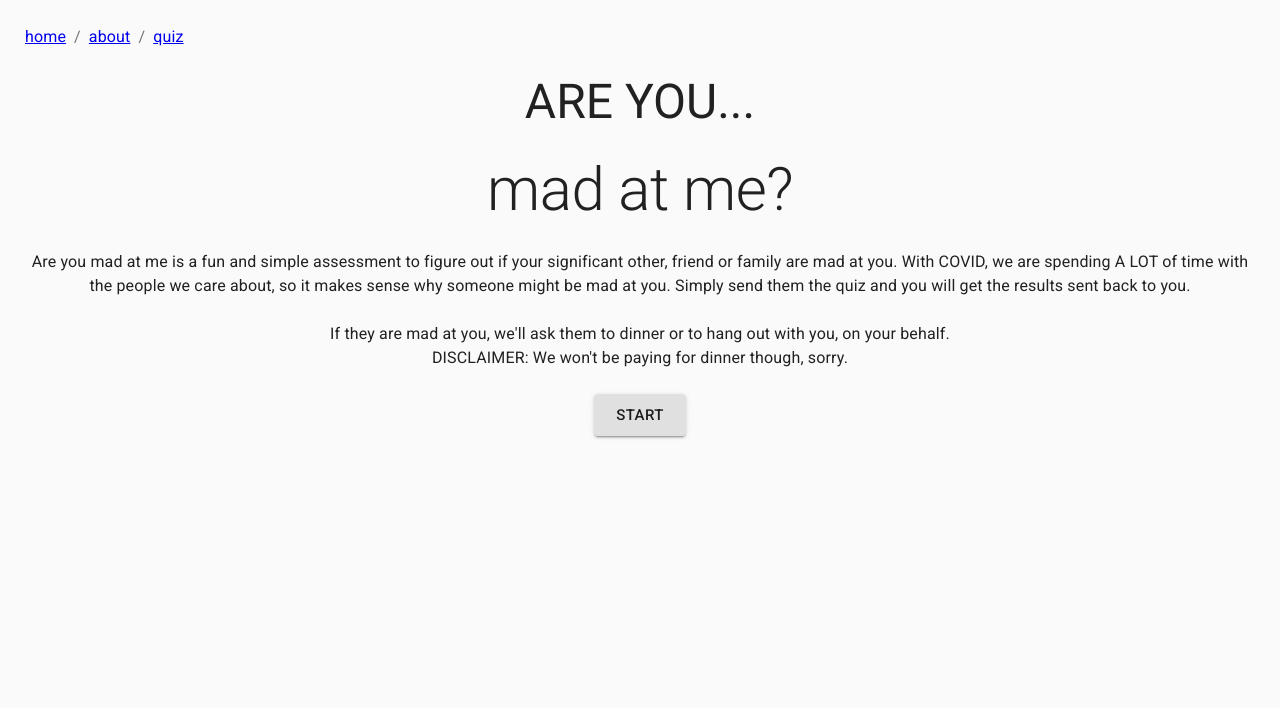
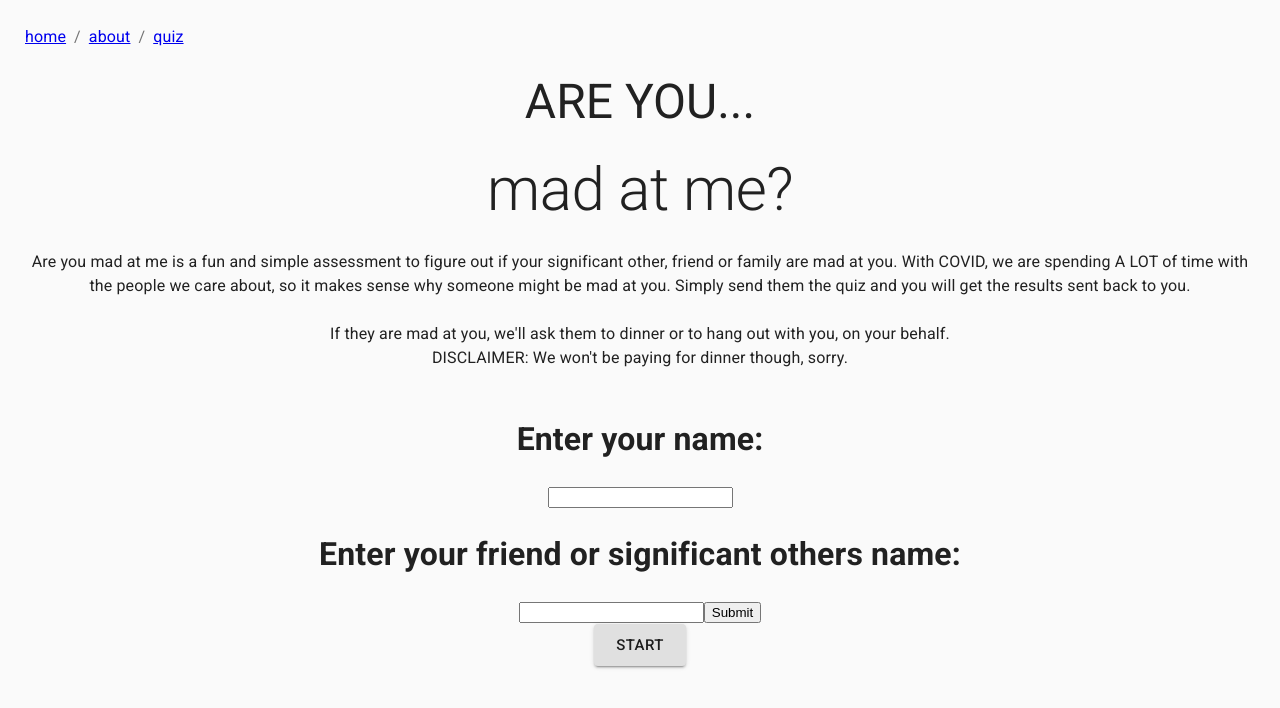
Before and after one commit to kristinhargrove/areyoumadatme, a React (Create React App) app: page / in a window 1280 px wide. Shown: the top 708 px of the page. Built offline with nearby package versions, Linux system fonts and the light colour scheme.

Commit message:
creates name entry component

```diff
--- a/src/App.js
+++ b/src/App.js
@@ -1,10 +1,9 @@
-import { ThemeProvider } from '@material-ui/core/styles';
 import CssBaseline from '@material-ui/core/CssBaseline';
-// import theme from './theme'
 
 import Header from './components/Header';
 import Main from './components/Main';
 import About from './components/About';
+import WelcomePage from './components/WelcomePage';
 import Question from './containers/Question'
 import Results from './containers/Results';
 
@@ -18,6 +17,7 @@ import {
 } from 'react-router-dom';
 
 function App() {
+
   return (
     <Router>
     <Provider store={store}>
@@ -29,6 +29,9 @@ function App() {
           </Route>
           <Route path = '/about'>
             <About />
+          </Route>
+          <Route path = '/welcomepage/:username/:sender_name'>
+            <WelcomePage />
           </Route>
           <Route path='/quiz'>
             <Question />
--- a/src/components/Main.js
+++ b/src/components/Main.js
@@ -1,4 +1,6 @@
 import React from 'react';
+import NameForm from './NameForm';
+
 import './Main.css';
 import {
     Link
@@ -8,7 +10,9 @@ import Button from '@material-ui/core/Button';
 import Typography from '@material-ui/core/Typography';
 import Container from '@material-ui/core/Container';
 
-const Main = (props) => (
+class Main extends React.Component {
+    render() {
+        return (
             <>
             <Container maxWidth="lg">
                 <Typography variant='body1' align="center">
@@ -28,10 +32,13 @@ const Main = (props) => (
                         <br />
                         DISCLAIMER: We won't be paying for dinner though, sorry.
                     <br /><br />
+                    <NameForm />
                     <Link to='/quiz'><Button variant="contained" size='large'>Start</Button></Link>
                 </Typography>
             </Container>
     </>
-);
+            )
+        }
+    }
 
 export default Main;
--- /dev/null
+++ b/src/components/NameForm.js
@@ -0,0 +1,60 @@
+import React from 'react';
+import Container from '@material-ui/core/Container';
+
+class NameForm extends React.Component {
+    constructor(props) {
+        super(props);
+        this.state = {
+            username: '',
+            sender_name:'',
+            serverResponse: null
+        }
+    }
+
+    _updateField = (field, val) => {
+        this.setState({
+            [field]: val
+        }, () => {
+            console.log(`${field} is now ${val}`) ;
+        });
+    }
+
+    generateLink = () => {
+        let link = 'https://areyoumad.netlify.app/welcomepage';
+
+        link = link + '/' + this.state.username + '/' + this.state.sender_name;
+        console.log(link);
+        return link;
+    }
+
+    render() {
+        return (
+            <Container maxWidth='lg' align='center'>
+                <h1>Enter your name:</h1>
+                <input
+                    type= 'text'
+                    value={this.state.sender_name}
+                    onChange={(event) => {
+                        this._updateField('sender_name', event.target.value)
+                    }}
+                />
+                <h1>Enter your friend or significant others name:</h1>
+                <input
+                    type= 'text'
+                    value={this.state.username}
+                    onChange={(event) => {
+                        this._updateField('username', event.target.value)
+                    }}
+                />
+                <input
+                    type='submit'
+                    onClick={this.generateLink}
+                />
+                <div>
+                    {this.state.username && this.generateLink}
+                </div>
+            </Container>
+        );
+    }
+}
+export default NameForm;
--- /dev/null
+++ b/src/components/WelcomePage.js
@@ -0,0 +1,16 @@
+import React from 'react';
+import { useParams } from "react-router-dom";
+
+
+const WelcomePage = () => {
+    let { username, senderName } = useParams();
+
+    return (
+        <div>
+           HELLO {username}...
+           <div>Your sexy friend {senderName} wants you to take a quiz</div>
+        </div>
+    )
+}
+
+export default WelcomePage;
```
Also changed, not shown: 1 other file (tests, documents, lock files or other folders). Lines whose indentation alone changed are shown as unchanged.
